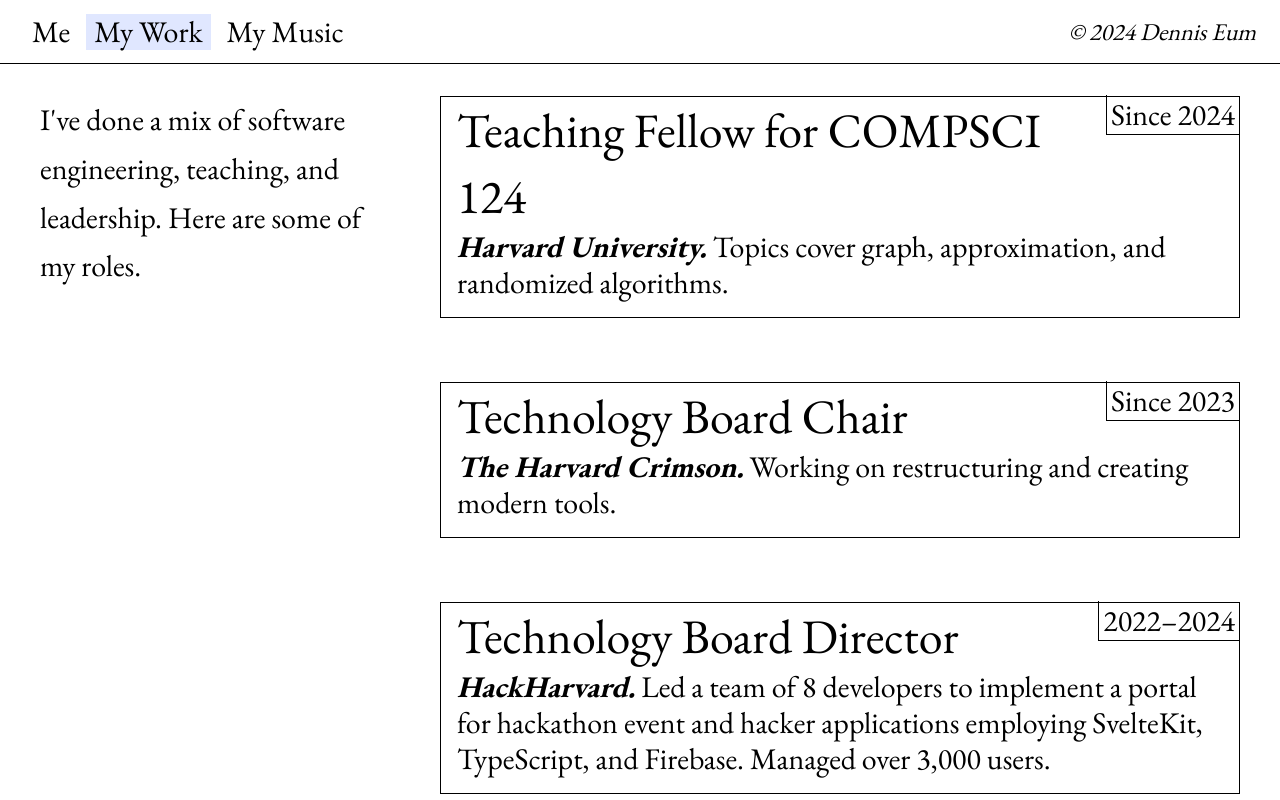
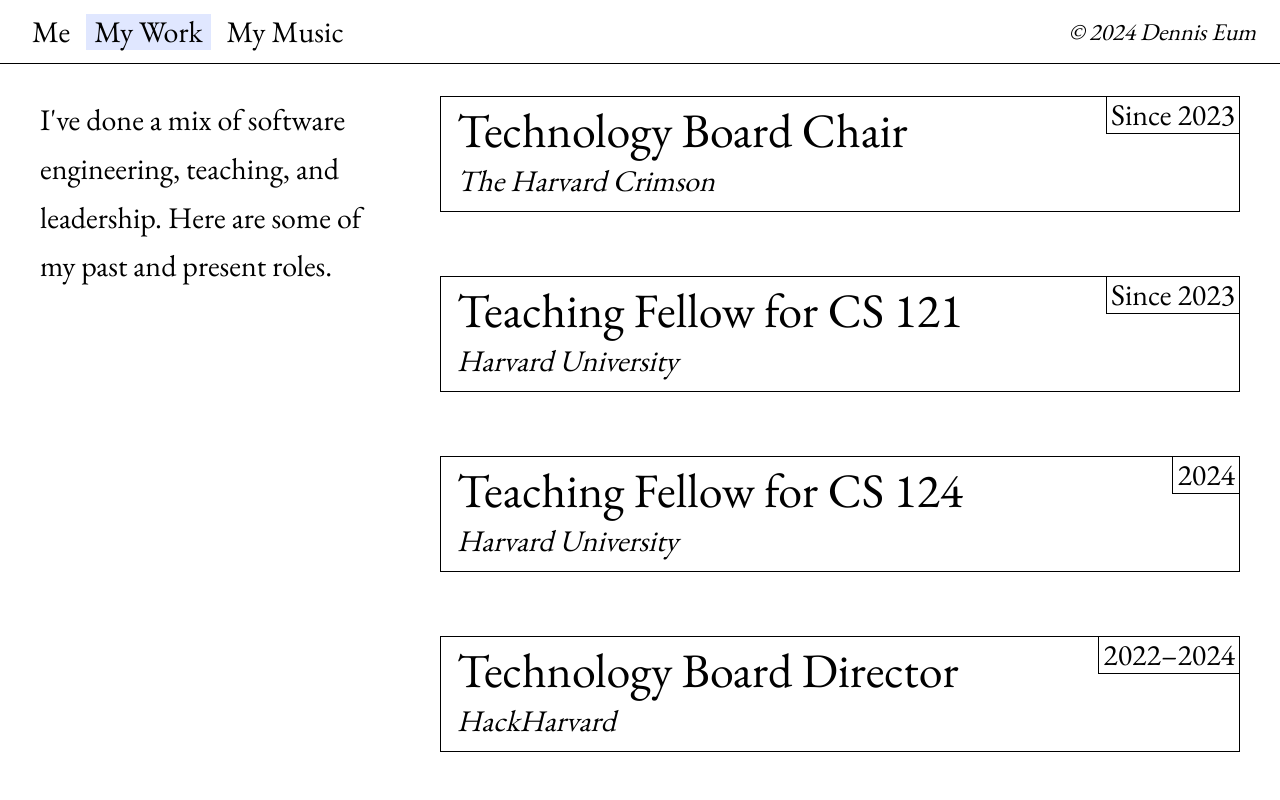
Before and after one commit to dseum/denniseum, a Next.js app: page /work in a window 1280 px wide. Built offline with nearby package versions, Linux system fonts and the light colour scheme.

Commit message:
feat: list tweaks and update info

```diff
--- a/app/music/page.tsx
+++ b/app/music/page.tsx
@@ -18,11 +18,15 @@
       </ColListLayout.Col>
       <ColListLayout.List>
         {combined.map((item, i) => (
-          <ColListLayout.ListItem
-            className={cn(!item.href && 'md:pb-1')}
+          <li
+            className={cn(
+              'mb-10 md:mb-16 md:border md:border-black',
+              !item.href ? 'md:pb-1' : 'md:pb-4',
+            )}
             key={i}
           >
-            <ColListLayout.ListItem.Title>
+            <div className="flex flex-col-reverse gap-1 md:flex-row md:justify-between md:gap-10">
+              <div className="text-3xl leading-snug sm:text-[2.5rem] sm:leading-snug md:pl-4 md:text-5xl md:leading-snug">
                 {item.href ? (
                   <a
                     className="border-b border-black transition-colors duration-300 hover:border-indigo-400 hover:text-indigo-400"
@@ -35,11 +39,16 @@
                 ) : (
                   item.name
                 )}
-            </ColListLayout.ListItem.Title>
-            <ColListLayout.ListItem.Date>
+              </div>
+              <div>
+                <div className="text-xl italic sm:text-2xl md:border-b md:border-l md:border-black md:px-1 md:text-3xl md:not-italic">
+                  <time className="md:whitespace-nowrap">
                     {format(item.date, 'yyyy.MM.dd')}
-            </ColListLayout.ListItem.Date>
-          </ColListLayout.ListItem>
+                  </time>
+                </div>
+              </div>
+            </div>
+          </li>
         ))}
       </ColListLayout.List>
     </ColListLayout>
--- a/app/page.tsx
+++ b/app/page.tsx
@@ -29,12 +29,11 @@
             .
           </Native.P>
           <Native.P>
-            I usually use TypeScript and Python for work, but I&apos;m also
-            experienced with Rust, C, OCaml, and other languages. Though I will
-            avoid Java whenever I can.
+            Most of my work involves TypeScript and Python, but I&apos;m also
+            experienced with Rust, C, Go, OCaml, and other languages.
           </Native.P>
           <Native.P>
-            To contact me about anything, please email{' '}
+            To contact, please email{' '}
             <Native.A href="mailto:me@denniseum.com">me@denniseum.com</Native.A>
             . I&apos;ll try to get back to you as soon as possible!
           </Native.P>
--- a/app/work/data.ts
+++ b/app/work/data.ts
@@ -15,31 +15,7 @@
     start: number
     end: number | null
   }
-  description: string
 }
-
-export const courses: Array<Course> = [
-  {
-    name: 'COMPSCI 145',
-    year: 2023,
-    description: 'Introduction to networks including data centers at scale.',
-  },
-  {
-    name: 'COMPSCI 124',
-    year: 2023,
-    description: 'Data structures and algorithms.',
-  },
-  {
-    name: 'MATH 55A',
-    year: 2022,
-    description: 'Studies in algebra and group theory.',
-  },
-  {
-    name: 'COMPSCI 121',
-    year: 2022,
-    description: 'Introduction to theoretical computer science.',
-  },
-].sort((a, b) => a.year - b.year)
 
 export const experiences: Array<Experience> = [
   {
@@ -53,10 +29,9 @@
       start: 2023,
       end: null,
     },
-    description: 'Working on restructuring and creating modern tools.',
   },
   {
-    role: 'Teaching Fellow for COMPSCI 124',
+    role: 'Teaching Fellow for CS 124',
     for: 'Harvard University',
     location: {
       city: 'Cambridge',
@@ -64,13 +39,11 @@
     },
     year: {
       start: 2024,
-      end: null,
+      end: 2024,
     },
-    description:
-      'Topics cover graph, approximation, and randomized algorithms.',
   },
   {
-    role: 'Teaching Fellow for COMPSCI 121',
+    role: 'Teaching Fellow for CS 121',
     for: 'Harvard University',
     location: {
       city: 'Cambridge',
@@ -78,10 +51,8 @@
     },
     year: {
       start: 2023,
-      end: 2023,
+      end: null,
     },
-    description:
-      'Topics cover circuits, DFAs, Turing machines, complexity classes, halting, and cryptography.',
   },
   {
     role: 'Technology Board Director',
@@ -94,8 +65,6 @@
       start: 2022,
       end: 2024,
     },
-    description:
-      'Led a team of 8 developers to implement a portal for hackathon event and hacker applications employing SvelteKit, TypeScript, and Firebase. Managed over 3,000 users.',
   },
   {
     role: 'Software Engineer',
@@ -108,8 +77,6 @@
       start: 2022,
       end: 2023,
     },
-    description:
-      'Leveraged React, TypeScript, and Firebase to create modular quiz system. Worked with Dr. Anshul Kumar to create apps for web, iOS, and Android.',
   },
   {
     role: 'Software Engineer',
@@ -122,8 +89,6 @@
       start: 2021,
       end: 2023,
     },
-    description:
-      'Worked on a team using Django and Vue to create a portal to automate transportation operations, supporting over 250 school districts across US and Canada.',
   },
   {
     role: 'Lead Software Engineer',
@@ -136,8 +101,6 @@
       start: 2020,
       end: 2022,
     },
-    description:
-      'Devised and created scheduling app used by over 200 tutors and students. Monolithic service using Next.js, React, Laravel, and MySQL and deployed to DigitalOcean droplet.',
   },
 ].sort((a, b) => {
   if (a.year.end === null && b.year.end === null) {
--- a/app/work/page.tsx
+++ b/app/work/page.tsx
@@ -1,5 +1,4 @@
 import { experiences } from '@/app/work/data'
-import Native from '@/lib/components/Native'
 import ColListLayout from '@/lib/layouts/ColListLayout'
 import { Metadata } from 'next'
 
@@ -12,33 +11,42 @@
     <ColListLayout>
       <ColListLayout.Col>
         I&apos;ve done a mix of software engineering, teaching, and leadership.
-        Here are some of my roles.
+        Here are some of my past and present roles.
       </ColListLayout.Col>
       <ColListLayout.List>
         {experiences
           .filter((experience) => experience.year.end === null)
           .map((experience, i) => (
-            <ColListLayout.ListItem key={i}>
-              <ColListLayout.ListItem.Title className="font-bold md:font-normal">
+            <li className="mb-10 md:mb-16 md:border md:border-black" key={i}>
+              <div className="flex flex-col-reverse gap-1 md:flex-row md:justify-between md:gap-10">
+                <div className="text-3xl leading-snug sm:text-[2.5rem] sm:leading-snug md:pl-4 md:text-5xl md:leading-snug">
                   {experience.role}
-              </ColListLayout.ListItem.Title>
-              <ColListLayout.ListItem.Date>
+                </div>
+                <div>
+                  <div className="text-xl italic sm:text-2xl md:border-b md:border-l md:border-black md:px-1 md:text-3xl md:not-italic">
+                    <time className="md:whitespace-nowrap">
                       Since {experience.year.start}
-              </ColListLayout.ListItem.Date>
-              <ColListLayout.ListItem.Description>
-                <span className="font-bold italic">{experience.for}.</span>{' '}
-                {experience.description}
-              </ColListLayout.ListItem.Description>
-            </ColListLayout.ListItem>
+                    </time>{' '}
+                    <span className="md:hidden">at {experience.for}</span>
+                  </div>
+                </div>
+              </div>
+              <p className="hidden px-4 pb-3 italic md:block">
+                {experience.for}
+              </p>
+            </li>
           ))}
         {experiences
           .filter((experience) => experience.year.end !== null)
           .map((experience, i) => (
-            <ColListLayout.ListItem key={i}>
-              <ColListLayout.ListItem.Title className="font-bold md:font-normal">
+            <li className="mb-10 md:mb-16 md:border md:border-black" key={i}>
+              <div className="flex flex-col-reverse gap-1 md:flex-row md:justify-between md:gap-10">
+                <div className="text-3xl leading-snug sm:text-[2.5rem] sm:leading-snug md:pl-4 md:text-5xl md:leading-snug">
                   {experience.role}
-              </ColListLayout.ListItem.Title>
-              <ColListLayout.ListItem.Date>
+                </div>
+                <div>
+                  <div className="text-xl italic sm:text-2xl md:border-b md:border-l md:border-black md:px-1 md:text-3xl md:not-italic">
+                    <time className="md:whitespace-nowrap">
                       {experience.year.start === experience.year.end ? (
                         <>{experience.year.start}</>
                       ) : (
@@ -46,12 +54,15 @@
                           {experience.year.start}–{experience.year.end}
                         </>
                       )}
-              </ColListLayout.ListItem.Date>
-              <ColListLayout.ListItem.Description>
-                <span className="font-bold italic">{experience.for}.</span>{' '}
-                {experience.description}
-              </ColListLayout.ListItem.Description>
-            </ColListLayout.ListItem>
+                    </time>{' '}
+                    <span className="md:hidden">at {experience.for}</span>
+                  </div>
+                </div>
+              </div>
+              <p className="hidden px-4 pb-3 italic md:block">
+                {experience.for}
+              </p>
+            </li>
           ))}
       </ColListLayout.List>
     </ColListLayout>
--- a/lib/layouts/ColListLayout.tsx
+++ b/lib/layouts/ColListLayout.tsx
@@ -28,22 +28,20 @@
   className?: string
   children: ReactSlot | Array<ReactSlot>
 }) {
+  const descriptionSlot = slot.select(children, 'Description')
   return (
     <li
       className={cn(
-        'mb-10 md:mb-16 md:border md:border-black md:pb-4',
+        'mb-10 md:mb-16 md:border md:border-black',
+        descriptionSlot.length === 0 ? 'md:pb-1' : 'md:pb-4',
         className,
       )}
     >
       <div className="flex flex-col-reverse gap-1 md:flex-row md:justify-between md:gap-10">
         {slot.select(children, 'Title')}
-        <div>
-          <time className="whitespace-nowrap md:border-b md:border-l md:border-black md:px-1">
-            {slot.select(children, 'Date')}
-          </time>
-        </div>
+        <div>{slot.select(children, 'Sub')}</div>
       </div>
-      {slot.select(children, 'Description')}
+      {descriptionSlot}
     </li>
   )
 }
@@ -58,7 +56,16 @@
     {children}
   </div>
 ))
-ListItem.Date = slot.insert('Date')
+ListItem.Sub = slot.insert('Sub', ({ className, children }) => (
+  <div
+    className={cn(
+      'text-xl italic sm:text-2xl sm:not-italic md:border-b md:border-l md:border-black md:px-1 md:text-3xl',
+      className,
+    )}
+  >
+    {children}
+  </div>
+))
 ListItem.Description = slot.insert('Description', ({ className, children }) => (
   <p className={cn('mt-1 sm:mt-0 md:px-4', className)}>{children}</p>
 ))
```
Lines whose indentation alone changed are shown as unchanged.
